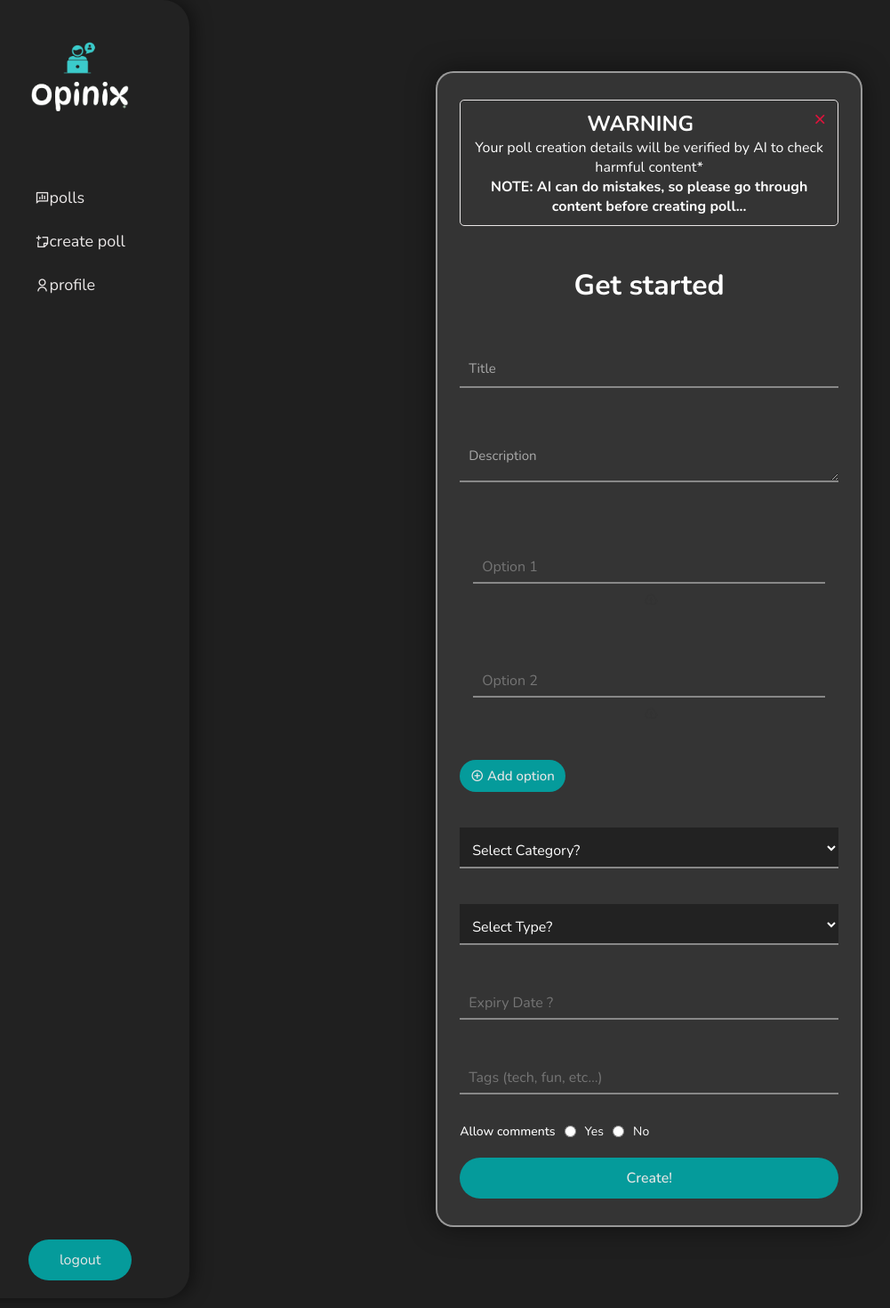
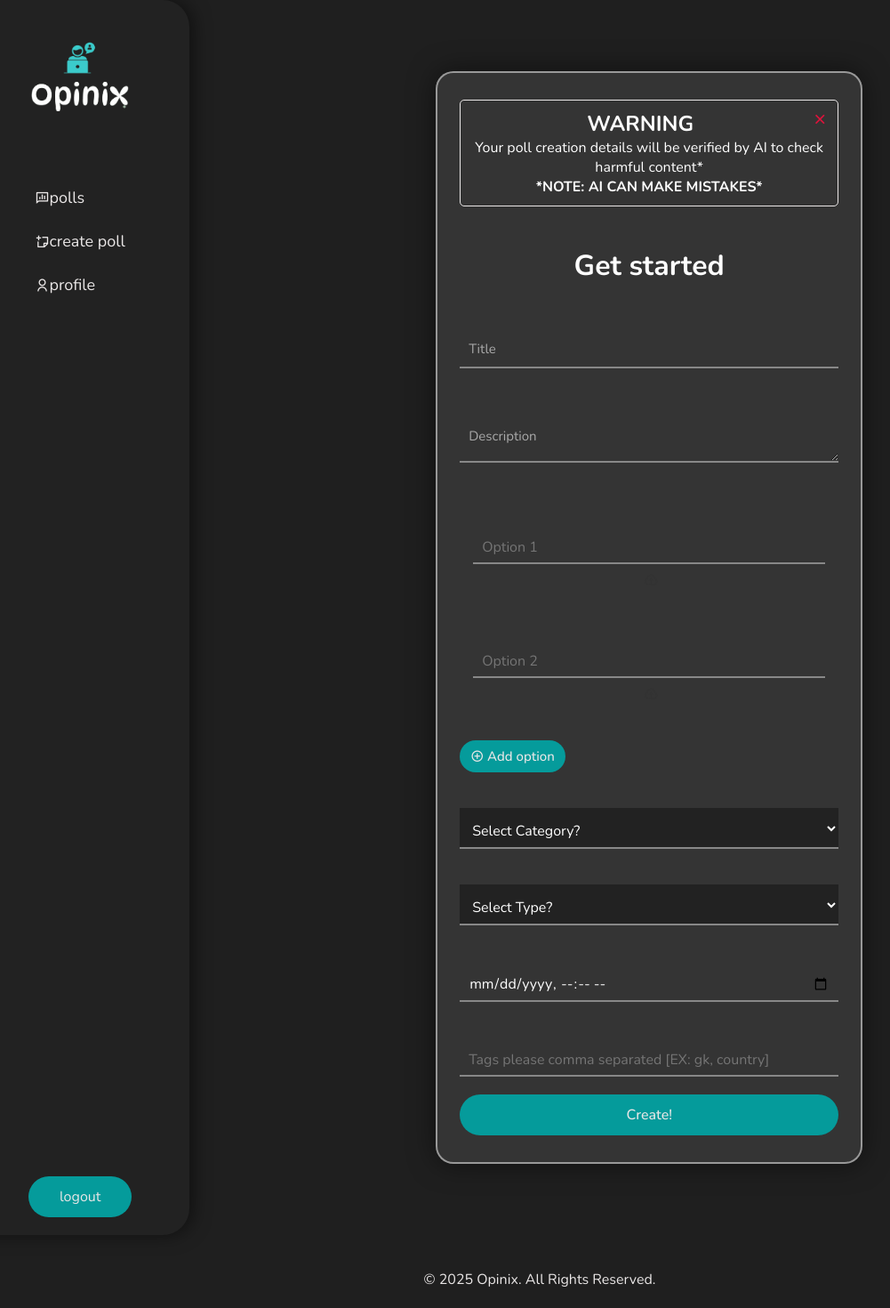
Before and after one commit to jdsteadycode/opinix-web, a React (Vite) app in the folder frontend/: page /create-poll in a window 1280 px wide. Shown: the top 1470 px of the page at 89% size, without its empty margins (33-1034 px from the left). Built offline with nearby package versions, Linux system fonts and the light colour scheme; sample sign-in values are in the browser's storage.

Commit message:
updated UI for Create Poll functionality in opinix-web

```diff
--- a/frontend/src/pages/CreatePoll.jsx
+++ b/frontend/src/pages/CreatePoll.jsx
@@ -106,7 +106,7 @@ function CreatePoll() {
     const category_name = event.target.category.value;
     const pollType =
       event.target.type.value === "Single Choice" ? "single" : "multi";
-    const allow_comments = event.target["allow-comments"].value;
+    // const allow_comments = event.target["allow-comments"].value;
     const expires_at_raw = event.target.expiryDate.value;
 
     // initial errors
@@ -145,7 +145,7 @@ function CreatePoll() {
     formData.append("user_id", user_id);
     formData.append("category_name", category_name);
     formData.append("poll_type", pollType);
-    formData.append("allow_comments", allow_comments);
+    // formData.append("allow_comments", allow_comments);
     formData.append("max_choices", pollOptions.length);
     formData.append("expires_at", expires_at);
 
@@ -258,7 +258,7 @@ function CreatePoll() {
                     </i>
                     <h2>WARNING</h2>
                     <p>Your poll creation details will be verified by AI to check harmful content*</p>
-                    <b>NOTE: AI can do mistakes, so please go through content before creating poll...</b>
+                    <b>*NOTE: AI CAN MAKE MISTAKES*</b>
                 </section>
         )}
 
@@ -359,31 +359,19 @@ function CreatePoll() {
         <div className="input-box">
           <input
             name="expiryDate"
-              type={inputType}
-              placeholder="Expiry Date ? "
-              onFocus={handleInputFocusTextChange}
+            type="datetime-local"
+            placeholder="Expiry Date ?"
             min={(() => {
               const now = new Date();
               const pad = (n) => String(n).padStart(2, "0");
-                return `${now.getFullYear()}-${pad(now.getMonth() + 1)}-${pad(
-                  now.getDate()
-                )}T${pad(now.getHours())}:${pad(now.getMinutes())}`;
+              return `${now.getFullYear()}-${pad(now.getMonth() + 1)}-${pad(now.getDate())}T${pad(now.getHours())}:${pad(now.getMinutes())}`;
             })()}
             max={(() => {
               const now = new Date();
-                const endOfMonth = new Date(
-                  now.getFullYear(),
-                  now.getMonth() + 1,
-                  0,
-                  23,
-                  59
-                );
+              const future = new Date();
+              future.setMonth(now.getMonth() + 3);
               const pad = (n) => String(n).padStart(2, "0");
-                return `${endOfMonth.getFullYear()}-${pad(
-                  endOfMonth.getMonth() + 1
-                )}-${pad(endOfMonth.getDate())}T${pad(
-                  endOfMonth.getHours()
-                )}:${pad(endOfMonth.getMinutes())}`;
+              return `${future.getFullYear()}-${pad(future.getMonth() + 1)}-${pad(future.getDate())}T23:59`;
             })()}
           />
             {errors.expiry && <span className="error">{errors.expiry}</span>}
@@ -391,14 +379,14 @@ function CreatePoll() {
 
 
         <div className="input-box">
-          <input name="tags" type="text" placeholder="Tags (tech, fun, etc…)" />
+          <input name="tags" type="text" placeholder="Tags please comma separated [EX: gk, country]" />
         </div>
 
-        <div className="poll-comments">
+        {/* <div className="poll-comments">
           <label>Allow comments</label>
           <input type="radio" name="allow-comments" value={1} /> Yes
           <input type="radio" name="allow-comments" value={0} /> No
-        </div>
+        </div> */}
 
         <button className="create-btn" type="submit">
           Create!
```
Lines whose indentation alone changed are shown as unchanged.
